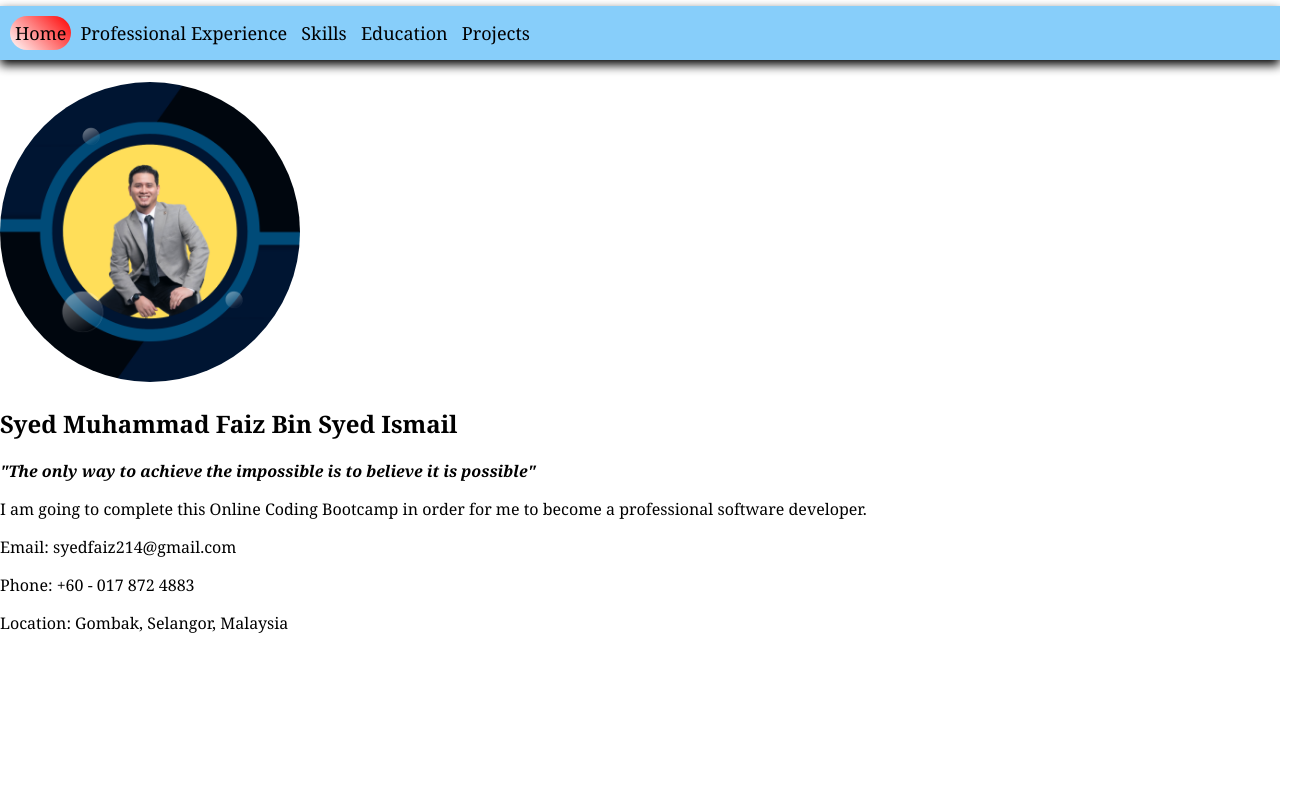
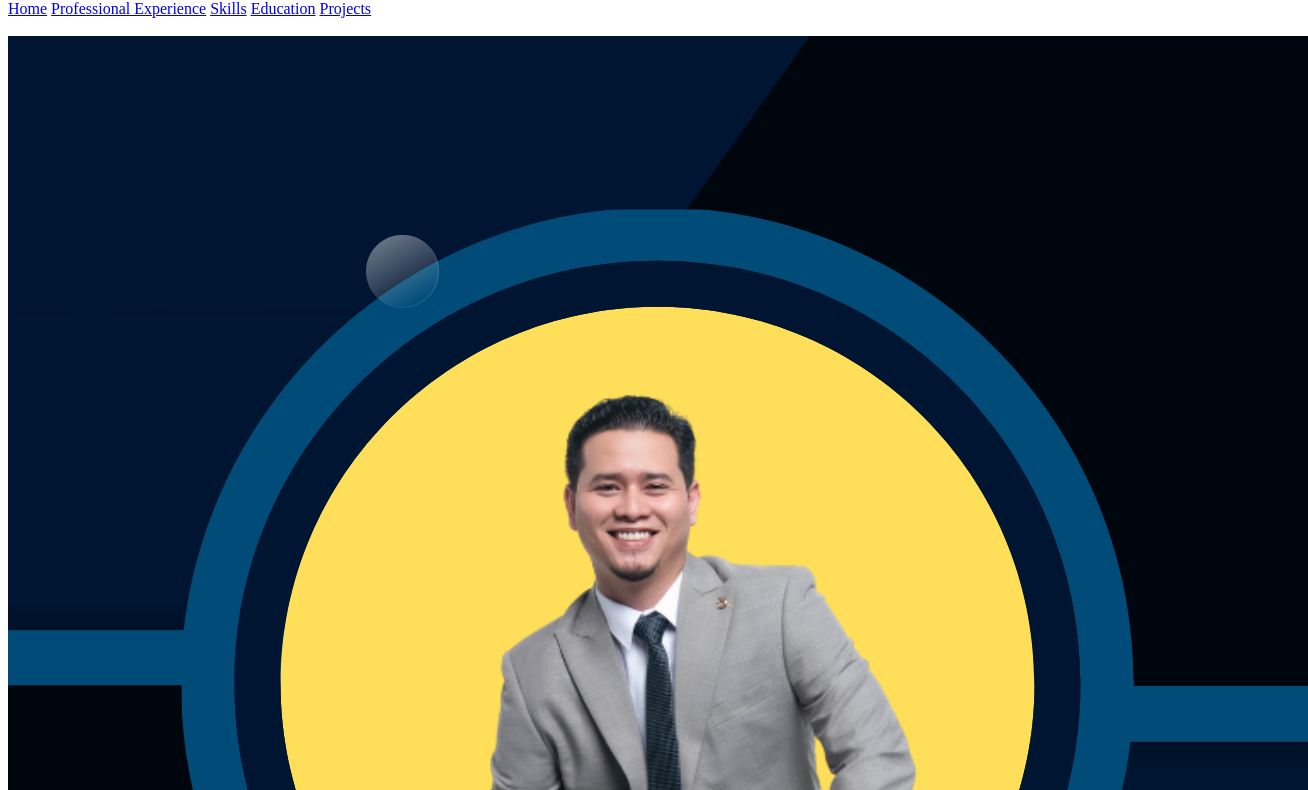
Before and after one commit to syedmuhdfaiz/my-first-html, a plain HTML site: page index.html in a window 1280 px wide. Shown: the part 80-870 px from the top of the page, 1308 px wide, since content can reach past the window. Before the commit the page ends 800 px from the top, so only its background shows below. Drawn offline with Linux system fonts and the light colour scheme.

Commit message:
remove style in html file

```diff
--- a/index.html
+++ b/index.html
@@ -3,38 +3,8 @@
     <head>
         <meta charset="UTF-8">
         <meta name="viewport" content="width=device-width, inital-scale=1.0">
+        <link rel="icon" type="image/x-icon" href="/image/favicon_syedmuhdfaiz.png">
         <title>Resumé Saya</title>
-        <style>
-            body{
-                font-family: Georgia, 'Times New Roman', Times, serif;
-                margin: 0;
-            }
-            nav{
-                background-color: lightskyblue;
-                padding: 10px;
-                box-shadow: 0 5px 10px black;
-            }
-            nav a{
-                color: black;
-                text-decoration: none;
-                font-size: 18px;
-                padding: 5px;
-                display: inline-block;
-            }
-            nav a:hover{
-                background: linear-gradient(45deg,white,lightgreen);
-                border-radius: 50px;
-            }
-            nav a.active{
-                background: linear-gradient(45deg,white,red);
-                border-radius: 50px;
-            }
-            img {
-                width: 300px;
-                border-radius: 150px;
-            }
-
-        </style>
     </head>
 
     <body>
```
Also changed, not shown: image/favicon_syedmuhdfaiz.png (added).
